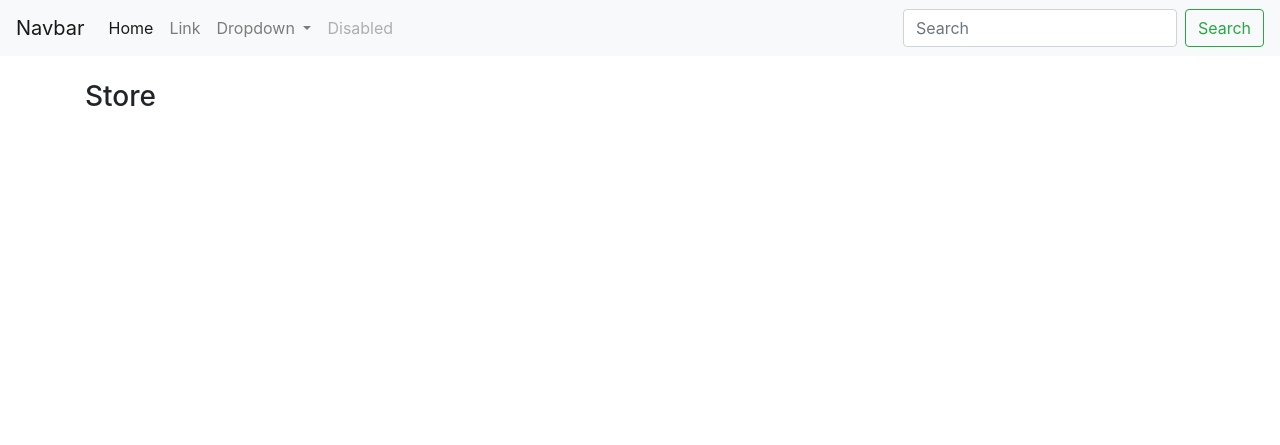
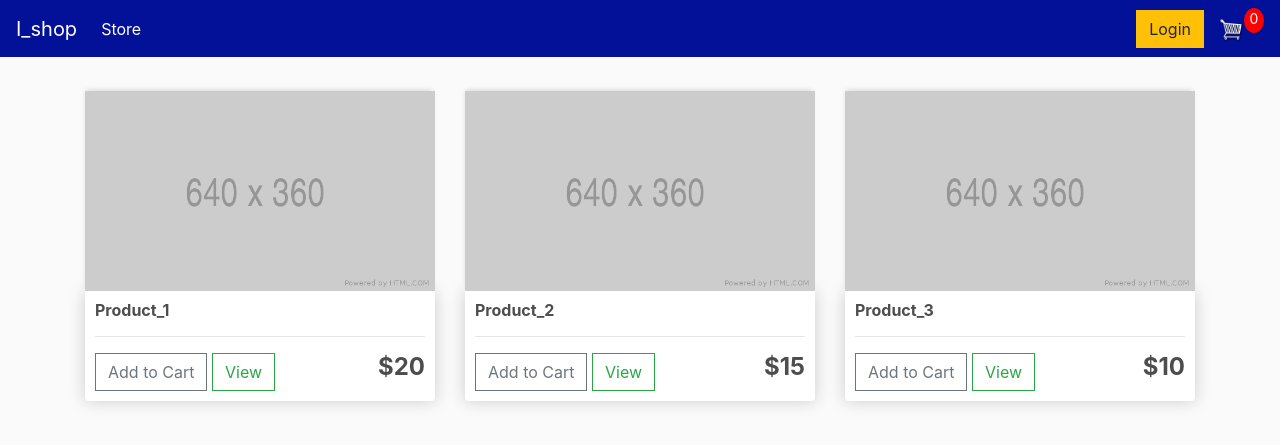
Before and after one commit to Axel7509/Web_Site, a Django app: page / in a window 1280 px wide. Shown: the top 445 px of the page. Run offline with Django 4.2, Linux system fonts and the light colour scheme; some libraries are stand-ins or nearby versions.

Commit message:
add front main page

```diff
--- a/i_shop/static/css/main.css
+++ b/i_shop/static/css/main.css
@@ -0,0 +1,99 @@
+body{
+	background-color: hsl(0, 0%, 98%);
+}
+
+h1,h2,h3,h4,h5,h6{
+	color:hsl(0, 0%, 30%);
+}
+
+.box-element{
+	box-shadow:hsl(0, 0%, 80%) 0 0 16px;
+	background-color: #fff;
+	border-radius: 4px;
+	padding: 10px;
+}
+
+.thumbnail{
+	width: 100%;
+	height: 200px;
+	-webkit-box-shadow: -1px -3px 5px -2px rgba(214,214,214,1);
+    -moz-box-shadow: -1px -3px 5px -2px rgba(214,214,214,1);
+    box-shadow: -1px -3px 5px -2px rgba(214,214,214,1);
+}
+
+.product{
+	border-radius: 0 0 4px 4px;
+}
+
+.bg-dark{
+	background-color: #021198!important;
+}
+
+#cart-icon{
+	width:25px;
+	display: inline-block;
+	margin-left: 15px;
+}
+
+#cart-total{
+	display: block;
+	text-align: center;
+	color:#fff;
+	background-color: red;
+	width: 20px;
+	height: 25px;
+	border-radius: 50%;
+	font-size: 14px;
+}
+
+.col-lg-4, .col-lg-6, .col-lg-8, .col-lg-12{
+	margin-top: 10px;
+}
+
+.btn{
+	border-radius: 0;
+}
+
+.row-image{
+	width: 100px;
+}
+
+.form-field{
+	width:250px;
+	display: inline-block;
+	padding: 5px;
+}
+
+.cart-row{
+	display: flex;
+    align-items: flex-stretch;
+    padding-bottom: 10px;
+    margin-bottom: 10px;
+    border-bottom: 1px solid #ececec;
+
+}
+
+.quantity{
+	display: inline-block;
+	font-weight: 700;
+	padding-right:10px;
+
+
+}
+
+.chg-quantity{
+	width: 12px;
+	cursor: pointer;
+	display: block;
+	margin-top: 5px;
+	transition:.1s;
+}
+
+.chg-quantity:hover{
+	opacity: .6;
+}
+
+
+.hidden{
+	display: none!important;
+}
--- a/i_shop/store/templates/store/main.html
+++ b/i_shop/store/templates/store/main.html
@@ -13,8 +13,8 @@
 </head>
 <body>
 
-	<nav class="navbar navbar-expand-lg navbar-light bg-light">
-	  <a class="navbar-brand" href="#">Navbar</a>
+	<nav class="navbar navbar-expand-lg navbar-dark bg-dark">
+	  <a class="navbar-brand" href="{% url 'store' %}">I_shop</a>
 	  <button class="navbar-toggler" type="button" data-toggle="collapse" data-target="#navbarSupportedContent" aria-controls="navbarSupportedContent" aria-expanded="false" aria-label="Toggle navigation">
 	    <span class="navbar-toggler-icon"></span>
 	  </button>
@@ -22,30 +22,19 @@
 	  <div class="collapse navbar-collapse" id="navbarSupportedContent">
 	    <ul class="navbar-nav mr-auto">
 	      <li class="nav-item active">
-	        <a class="nav-link" href="#">Home <span class="sr-only">(current)</span></a>
+	        <a class="nav-link" href="{% url 'store' %}">Store <span class="sr-only">(current)</span></a>
 	      </li>
-	      <li class="nav-item">
-	        <a class="nav-link" href="#">Link</a>
-	      </li>
-	      <li class="nav-item dropdown">
-	        <a class="nav-link dropdown-toggle" href="#" id="navbarDropdown" role="button" data-toggle="dropdown" aria-haspopup="true" aria-expanded="false">
-	          Dropdown
-	        </a>
-	        <div class="dropdown-menu" aria-labelledby="navbarDropdown">
-	          <a class="dropdown-item" href="#">Action</a>
-	          <a class="dropdown-item" href="#">Another action</a>
-	          <div class="dropdown-divider"></div>
-	          <a class="dropdown-item" href="#">Something else here</a>
-	        </div>
-	      </li>
-	      <li class="nav-item">
-	        <a class="nav-link disabled" href="#">Disabled</a>
-	      </li>
+
 	    </ul>
-	    <form class="form-inline my-2 my-lg-0">
-	      <input class="form-control mr-sm-2" type="search" placeholder="Search" aria-label="Search">
-	      <button class="btn btn-outline-success my-2 my-sm-0" type="submit">Search</button>
-	    </form>
+	    <div class="form-inline my-2 my-lg-0">
+	     	<a href="#" class="btn btn-warning">Login</a>
+
+	     	<a href="{% url 'cart' %}">
+	    		<img  id="cart-icon" src="{% static 'images/cart.png' %}">
+	    	</a>
+	    	<p id="cart-total">0</p>
+
+	    </div>
 	  </div>
 	</nav>
 
--- a/i_shop/store/templates/store/store.html
+++ b/i_shop/store/templates/store/store.html
@@ -2,6 +2,40 @@
 {% load static %}
 {% block content %}
 
-<h3>Store</h3>
+<div class="row">
+	<div class="col-lg-4">
+        <img class="thumbnail" src="{% static 'images/placeholder.png' %}">
+		<div class="box-element product">
+            <h6><strong>Product_1</strong></h6>
+		    <hr>
+            <button  class="btn btn-outline-secondary add-btn">Add to Cart</button>
+		    <a class="btn btn-outline-success" href="#">View</a>
+		    <h4 style="display: inline-block; float: right"><strong>$20</strong></h4>
+
+		</div>
+	</div>
+
+	<div class="col-lg-4">
+        <img class="thumbnail" src="{% static 'images/placeholder.png' %}">
+		<div class="box-element product">
+            <h6><strong>Product_2</strong></h6>
+		    <hr>
+            <button  class="btn btn-outline-secondary add-btn">Add to Cart</button>
+		    <a class="btn btn-outline-success" href="#">View</a>
+		    <h4 style="display: inline-block; float: right"><strong>$15</strong></h4>
+		</div>
+	</div>
+
+	<div class="col-lg-4">
+        <img class="thumbnail" src="{% static 'images/placeholder.png' %}">
+		<div class="box-element product">
+            <h6><strong>Product_3</strong></h6>
+		    <hr>
+            <button  class="btn btn-outline-secondary add-btn">Add to Cart</button>
+		    <a class="btn btn-outline-success" href="#">View</a>
+		    <h4 style="display: inline-block; float: right"><strong>$10</strong></h4>
+		</div>
+	</div>
+</div>
 
 {% endblock content %}
```
Also changed, not shown: i_shop/static/images/placeholder.png (added).
